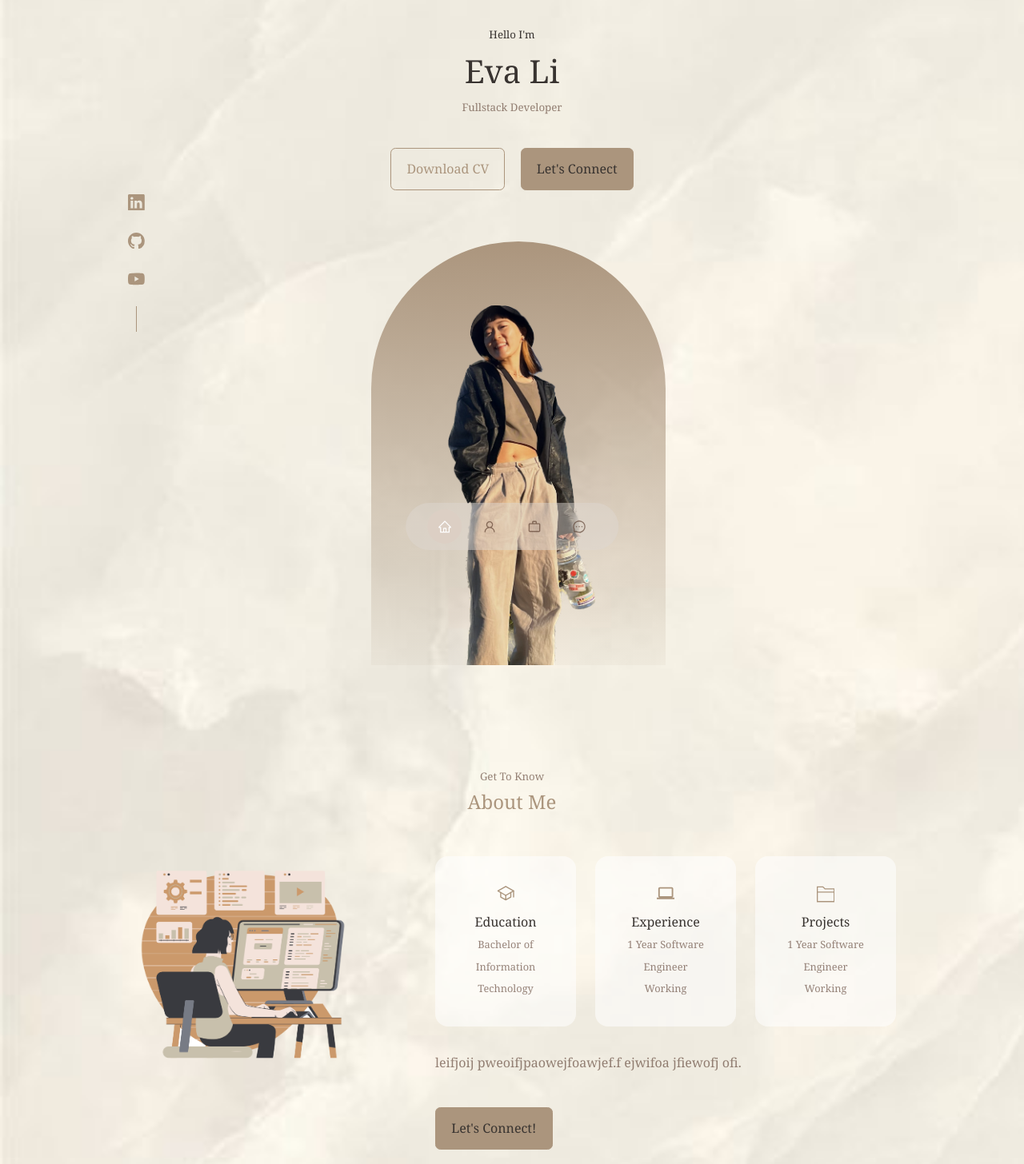
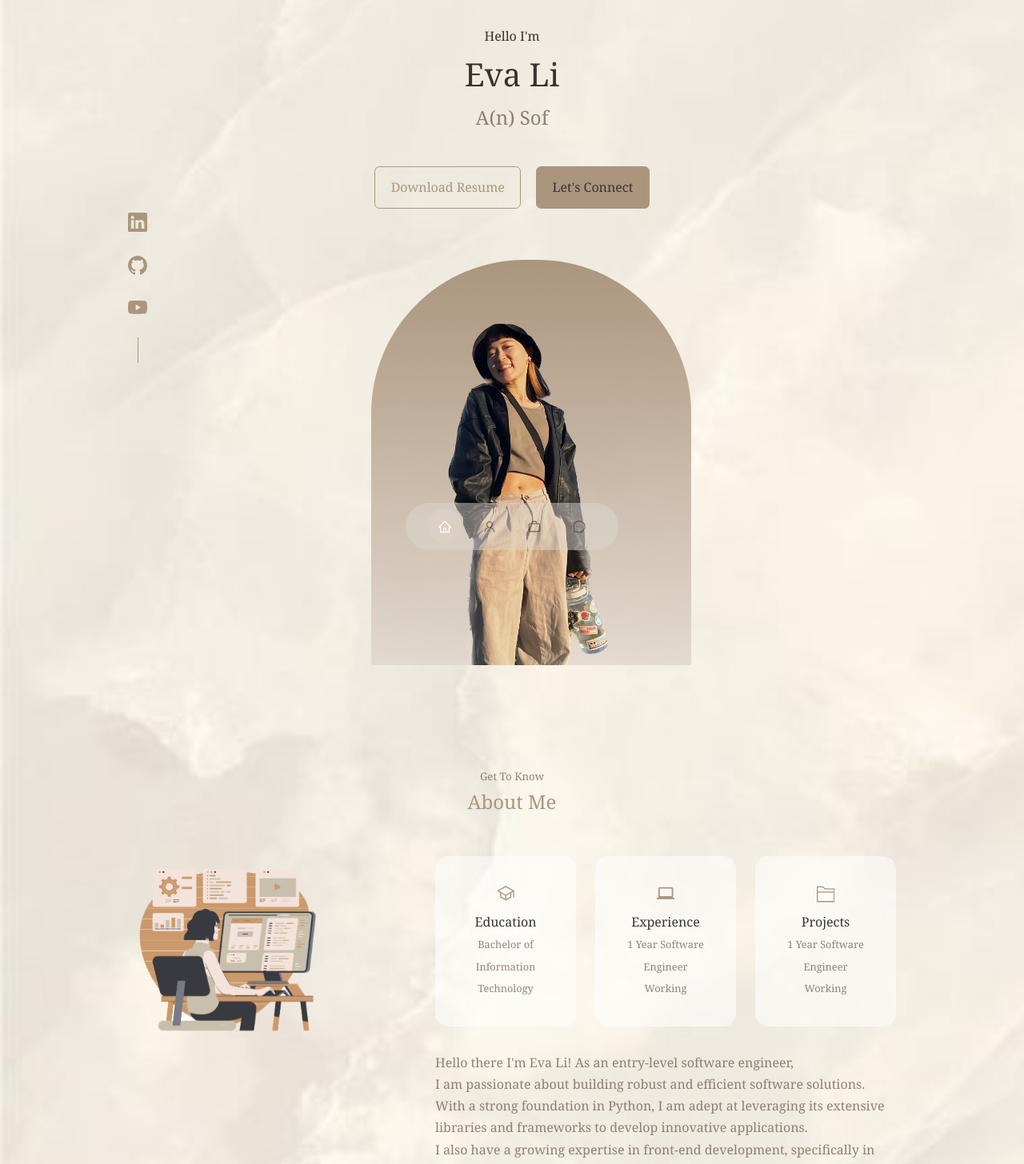
Before and after one commit to syuan2000/React-Portfolio-Brown, a React (Create React App) app: page / in a window 1280 px wide. Shown: the part 80-1536 px from the top of the page at 80% size. Built offline with nearby package versions, Linux system fonts and the light colour scheme.

Commit message:
update animation

```diff
--- a/package.json
+++ b/package.json
@@ -6,10 +6,13 @@
     "@testing-library/jest-dom": "^5.16.5",
     "@testing-library/react": "^13.4.0",
     "@testing-library/user-event": "^13.5.0",
+    "animate.css": "^4.1.1",
+    "animate.css-react": "^1.1.0",
     "emailjs-com": "^3.2.0",
     "react": "^18.2.0",
     "react-dom": "^18.2.0",
     "react-icons": "^4.8.0",
+    "react-on-screen": "^2.1.1",
     "react-scripts": "5.0.1",
     "web-vitals": "^2.1.4"
   },
--- a/src/components/about/About.js
+++ b/src/components/about/About.js
@@ -2,8 +2,9 @@ import React from 'react'
 import aboutme from '../../assets/images/designer.png'
 import {TfiFolder} from 'react-icons/tfi';
 import {MdOutlineComputer} from 'react-icons/md';
-import {IoSchoolOutline} from 'react-icons/io5'
-
+import {IoSchoolOutline} from 'react-icons/io5';
+import TrackVisibility from 'react-on-screen';
+import 'animate.css'
 import './about.css';
 
 const About = () => {
@@ -15,7 +16,11 @@ const About = () => {
       <div className='container about__container'>
         <div className='about__me'>
           <div className='about__me-image'>
-            <img src={aboutme} alt="About Image" />
+            <TrackVisibility>
+              {({ isVisible }) =>
+                  <img className={isVisible ? "animate__animated animate__zoomIn" : ""} src={aboutme} alt="About Image"/>
+              }
+              </TrackVisibility>
           </div>
 
         </div>
@@ -38,7 +43,11 @@ const About = () => {
               </article>
             </div>
             <p>
-              leifjoij pweoifjpaowejfoawjef.f ejwifoa jfiewofj ofi.
+              Hello there I'm Eva Li!  As an entry-level software engineer, <br />
+              I am passionate about building robust and efficient software solutions. <br />
+              With a strong foundation in Python, I am adept at leveraging its extensive libraries and frameworks to develop innovative applications. <br />
+              I also have a growing expertise in front-end development, specifically in React and its framework. <br />
+              With a curious mindset and a drive for continuous learning, I am excited to tackle new challenges and contribute to cutting-edge projects in the software development industry.
             </p>
             <a href="contact" className='btn btn-primary'>Let's Connect!</a>
         </div>
--- a/src/components/about/about.css
+++ b/src/components/about/about.css
@@ -5,9 +5,12 @@
 }
 
 .about__me{
-    width: 120%;
+    width: 130%;
     /* aspect-ratio: 1/1;
     border-radius: 2rem; */
+}
+.about__me-image{
+    width: 80%;
 }
 .about__cards{
     display: grid;
--- a/src/components/header/CTA.js
+++ b/src/components/header/CTA.js
@@ -3,7 +3,7 @@ import React from 'react'
 const CTA = () => {
   return (
     <div className="cta">
-        <a href="" className='btn'>Download CV</a>
+        <a href="" className='btn'>Download Resume</a>
         <a href="#contact" className='btn  btn-primary'>Let's Connect</a>
     </div>
   )
--- a/src/components/header/Header.js
+++ b/src/components/header/Header.js
@@ -1,19 +1,74 @@
-import React from 'react';
+import React, {useState, useEffect} from 'react';
 import './header.css';
 import CTA from './CTA';
 import HeaderSocials from './HeaderSocials';
-import profile from '../../assets/images/profile2.png'
+import profile from '../../assets/images/profile2.png';
+import TrackVisibility from 'react-on-screen';
+
+
 
 const Header = () => {
+  // animation purposes
+  const [loopNum, setLoopNum] = useState(0);
+  const [isDeleting, setIsDeleting] = useState(false);
+  const [text, setText] = useState('');
+  // how fast the letter is typed
+  const [delta, setDelta] = useState(200 - Math.random() * 100);
+  const [index, setIndex] = useState(1);
+  const toRotate= ["Fullstack Developer", "Software Engineer"];
+
+  const period = 1000;
+
+  useEffect(() =>{
+      let ticker = setInterval(()=>{
+          tick();
+      }, delta);
+      // this function will be executed before the above logic except for the first time
+      return () => {clearInterval(ticker)};
+  }, [text])
+
+  const tick=() =>{
+      let i = loopNum % toRotate.length;
+      let fullText = toRotate[i];
+      let updatedText = isDeleting ? fullText.substring(0, text.length-1): fullText.substring(0, text.length+1)
+
+      setText(updatedText);
+
+      if(isDeleting){
+          setDelta(prevDelta => prevDelta/2)
+      }
+      // start delete
+      if(!isDeleting && updatedText===fullText){
+          setIsDeleting(true);
+          setIndex(prevIndex => prevIndex - 1);
+          setDelta(period);
+      }
+      // till the end
+      else if(isDeleting && updatedText===""){
+          setIsDeleting(false);
+          setDelta(500);
+          setLoopNum(i+1);
+          setIndex(1);
+      }
+      else{
+          setIndex(prevIndex => prevIndex +1 );
+      }
+  }
 
   return (
     <header>
       <div class="container header__container">
-        <h5>
+        <h4>
           Hello I'm
-        </h5>
+        </h4>
         <h1>Eva Li</h1>
-        <h5 class="text-light">Fullstack Developer</h5>
+      <TrackVisibility>
+          {({ isVisible }) =>
+          <div className={isVisible ? "animate__animated animate__fadeIn" : ""}>
+              <h2><span className="wrap text-light">{text? "A(n) " + text:"A(n)"}</span> </h2>
+          </div>}
+        </TrackVisibility>
+
         <CTA />
         <HeaderSocials />
         <div className="me">
--- a/src/components/header/header.css
+++ b/src/components/header/header.css
@@ -24,7 +24,7 @@ header {
     gap: 0.8rem;
     position: absolute;
     left: 0;
-    font-size: 1.3rem;
+    font-size: 1.5rem;
 }
 
 .header_socials::after{
@@ -35,8 +35,8 @@ header {
 }
 
 .me{
-    background: linear-gradient(var(--color-primary), transparent);
-    width: 23rem;
+    background: linear-gradient(var(--color-primary), #e7ddd6b5);
+    width: 25rem;
     height: 29rem;
     position: absolute;
     left: calc(50% - 11rem);
```
Also changed, not shown: 1 other file (tests, documents, lock files or other folders).
